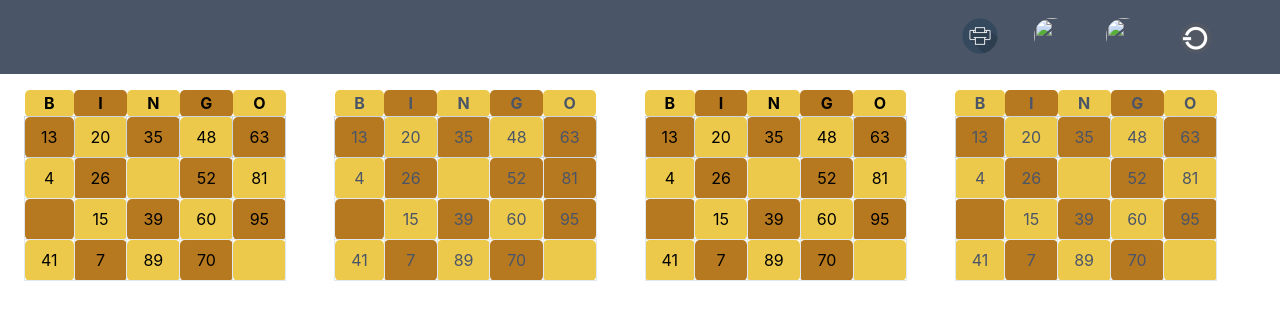
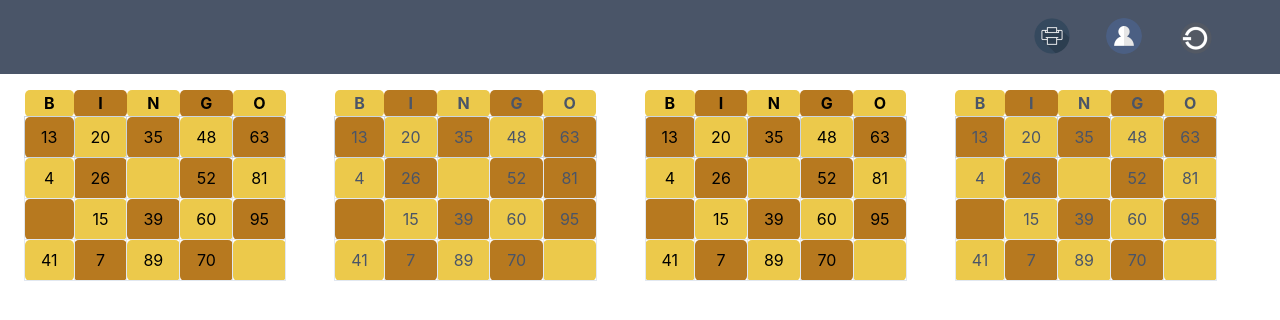
Before and after one commit to SEDRICISAAC/Bingo-tabla, a website: page Cartilla/public/build/cartilla.html in a window 1280 px wide. Drawn offline with Linux system fonts and the light colour scheme; a web font is replaced by a local one.

Commit message:
arrgelado

```diff
--- a/Cartilla/public/build/cartilla.html
+++ b/Cartilla/public/build/cartilla.html
@@ -47,8 +47,8 @@
   <nav>
     <ul class="lg:flex items-center justify-between text-base text-gray-700 pt-4 lg:pt-0">
       <li><a class="lg:p-4 py-3 px-0 block border-b-2 border-transparent hover:border-indigo-400" href="#" type="button" class="PDF" onclick="pdf()"><img class="rounded-full w-10 h-10 border-2 border-transparent hover:border-indigo-400" src="../img/print.png"  ></a></li>
-      <li><a class="lg:p-4 py-3 px-0 block border-b-2 border-transparent hover:border-indigo-400" href="#"><img class="rounded-full w-10 h-10 border-2 border-transparent hover:border-indigo-400" src=""  ></a></li>
-      <li><a class="lg:p-4 py-3 px-0 block border-b-2 border-transparent hover:border-indigo-400" href="#"> <img class="rounded-full w-10 h-10 border-2 border-transparent hover:border-indigo-400" src="" ></a></li>
+      <li><a class="lg:p-4 py-3 px-0 block border-b-2 border-transparent hover:border-indigo-400" href="#"><img class="rounded-full w-10 h-10 border-2 border-transparent hover:border-indigo-400" src="../img/user.png"  ></a></li>
+      <!-- <li><a class="lg:p-4 py-3 px-0 block border-b-2 border-transparent hover:border-indigo-400" href="#"> <img class="rounded-full w-10 h-10 border-2 border-transparent hover:border-indigo-400" src="" ></a></li> -->
     </ul>
   </nav>
   <a href="#" class="lg:ml-4 flex items-center justify-start lg:mb-0 mb-4 pointer-cursor"  onclick="window.location.href='index.html'">
```
Also changed, not shown: Cartilla/public/img/user.png (added).
